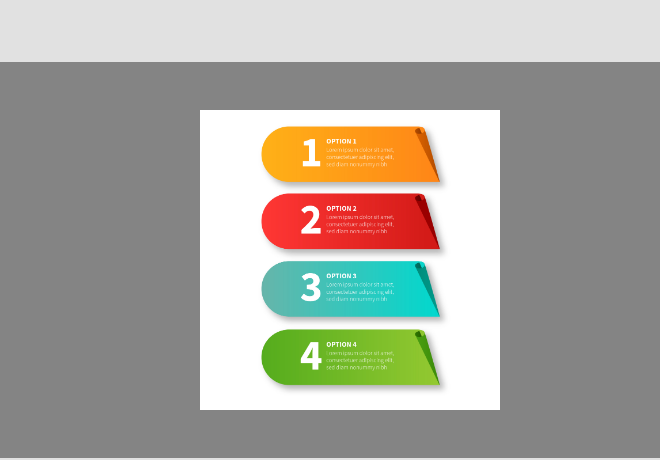
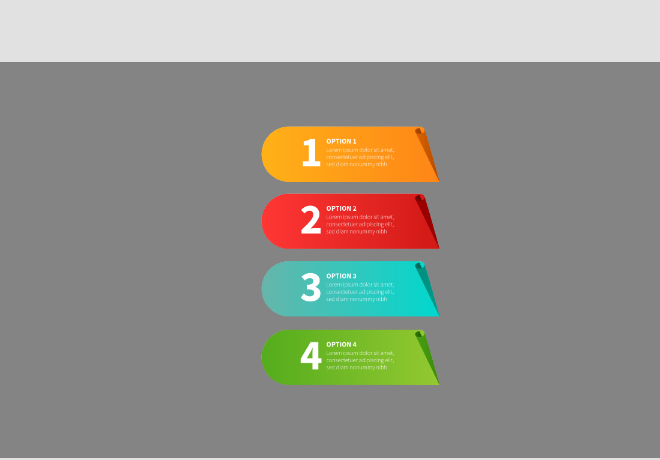
Before and after one commit to Aryanraj-nitsri/demo_aryan, a plain HTML site: page index.html in a window 1280 px wide. Shown: the part 217-677 px from the top of the page, 0-660 px from the left. Drawn offline with nearby package versions, Linux system fonts and the light colour scheme.

Commit message:
commit-2 on 29-11-2022

```diff
--- a/Index.css
+++ b/Index.css
@@ -41,7 +41,7 @@
 .section-1-left-img {
   width: 45%;
   aspect-ratio: 16/9;
-  background-image: url("sec1.jpg");
+  background-image: url("sec1.png");
   background-position: center;
   background-repeat: no-repeat;
   background-size: contain;
```
Also changed, not shown: sec1.jpg (deleted), sec1.png (added).
